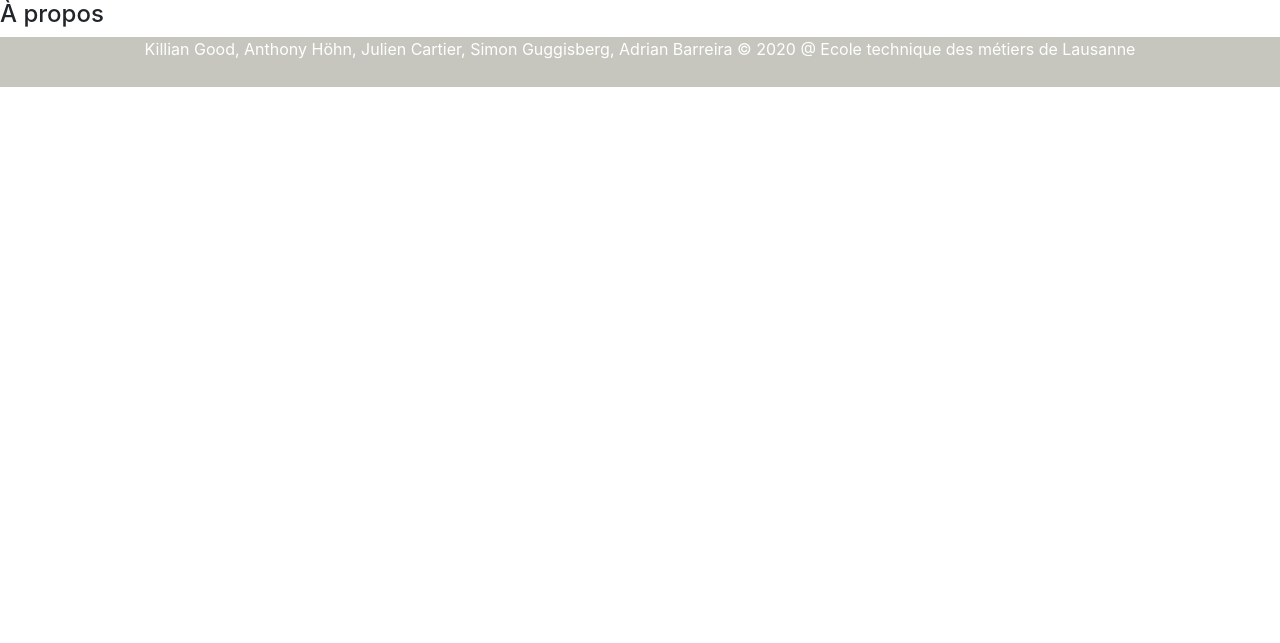
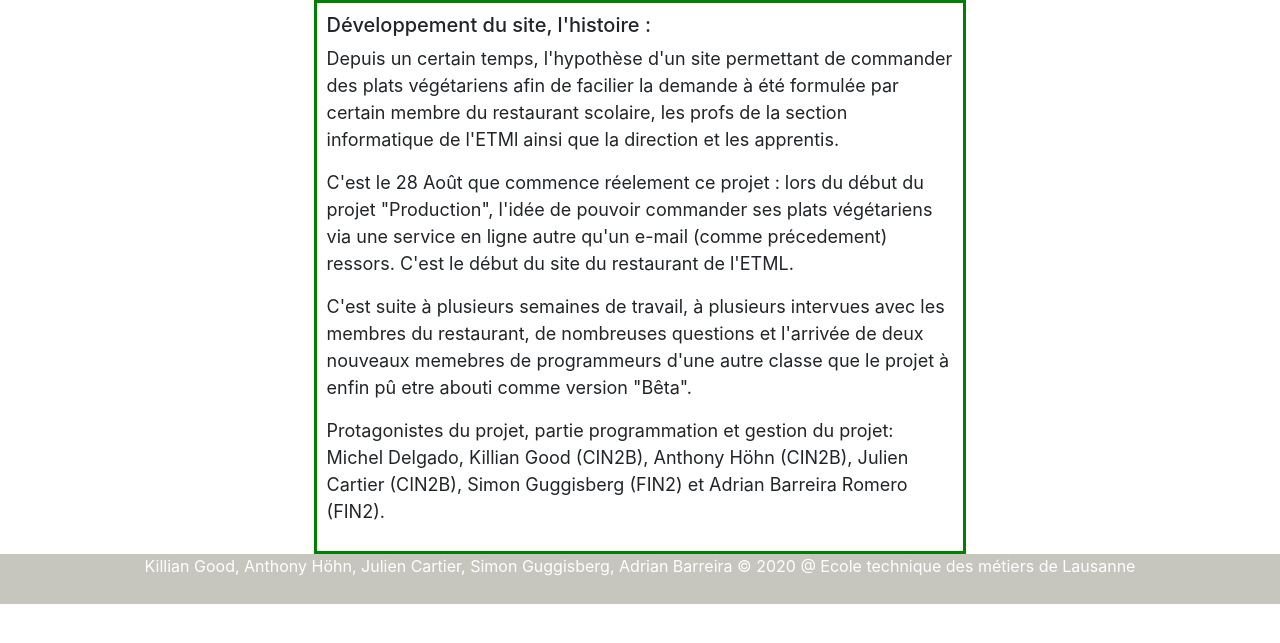
Before and after one commit to GuggisbergSimon/P_PROD, a PHP site: template view/page/Apropos.php in a window 1280 px wide. Shown: the top 643 px of the page. Run offline with PHP 8.4, Linux system fonts and the light colour scheme; the template is opened without the code that fills it, so the values that code supplies are empty; some libraries are stand-ins or nearby versions.

Commit message:
added APropos back

```diff
--- a/view/page/Apropos.php
+++ b/view/page/Apropos.php
@@ -1 +1,7 @@
-<h4>À propos</h4>
+<div class="textAccueil">
+    <h5>Développement du site, l'histoire :</h5>
+    <p>Depuis un certain temps, l'hypothèse d'un site permettant de commander des plats végétariens afin de facilier la demande à été formulée par certain membre du restaurant scolaire, les profs de la section informatique de l'ETMl ainsi que la direction et les apprentis. </p>
+    <p>C'est le 28 Août que commence réelement ce projet : lors du début du projet "Production", l'idée de pouvoir commander ses plats végétariens via une service en ligne autre qu'un e-mail (comme précedement) ressors. C'est le début du site du restaurant de l'ETML.</p>
+    <p>C'est suite à plusieurs semaines de travail, à plusieurs intervues avec les membres du restaurant, de nombreuses questions et l'arrivée de deux nouveaux memebres de programmeurs d'une autre classe que le projet à enfin pû etre abouti comme version "Bêta".</p>
+    <p>Protagonistes du projet, partie programmation et gestion du projet: Michel Delgado, Killian Good (CIN2B), Anthony Höhn (CIN2B), Julien Cartier (CIN2B), Simon Guggisberg (FIN2) et Adrian Barreira Romero (FIN2).
+</div>
```
Also changed, not shown: src/html/Apropos.html (+6 -37 lines).
